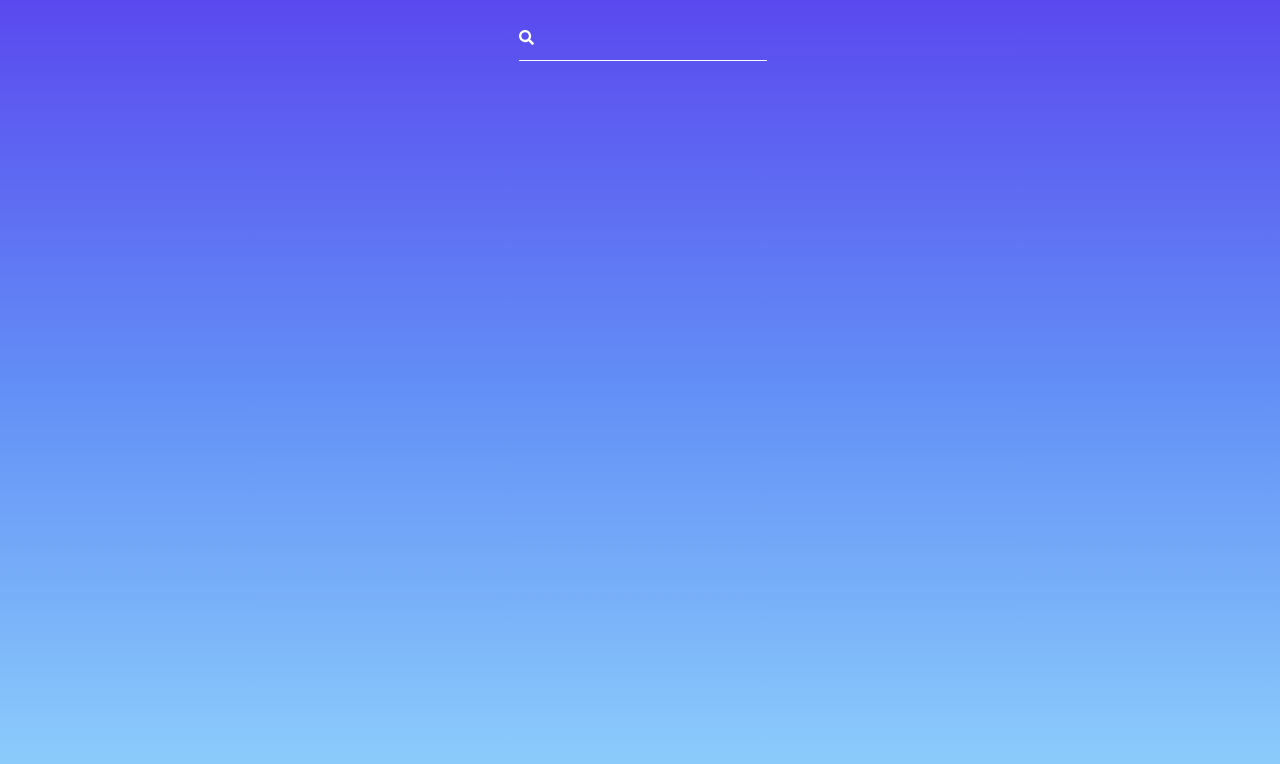
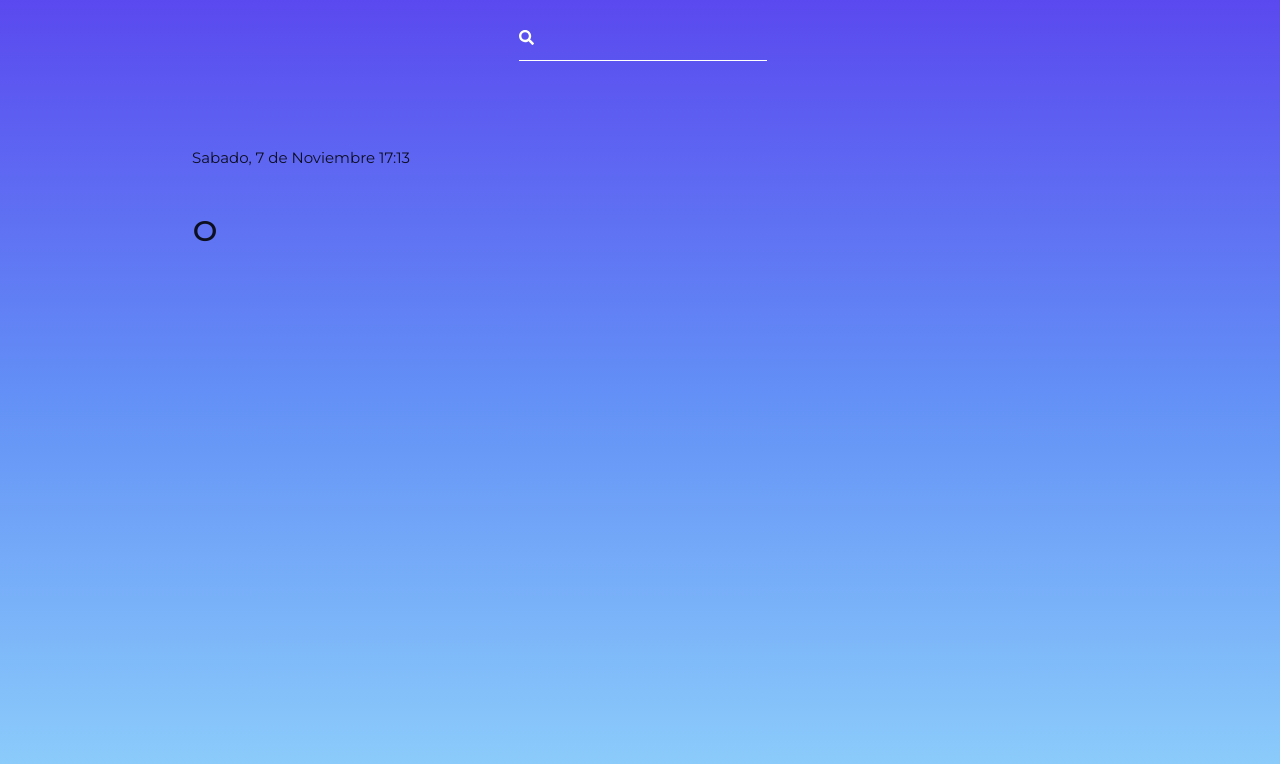
Before and after one commit to Alejandro-Ochando/weather_app_react, a React (Create React App) app: page / in a window 1280 px wide. Shown: the top 764 px of the page. Built offline with nearby package versions, Linux system fonts and the light colour scheme.

Commit message:
Mostrando la información del header

```diff
--- a/src/App.js
+++ b/src/App.js
@@ -1,11 +1,13 @@
 import React, { Fragment, useState, useEffect } from 'react';
 import Buscador from './componets/Buscador';
+import Header from './componets/Header';
 import axios from 'axios';
 
 function App() {
 
   const [ city, saveCity ] = useState('');
   const [ code, saveCode ] = useState(0);
+  const [ weather, saveWeather ] = useState({});
 
   useEffect(()=> {
 
@@ -18,8 +20,7 @@ function App() {
       const key ="zwYqaXaaX44qma1";
       const url = `https://api.tutiempo.net/json/?lan=${lan}&apid=${key}&lid=${code}`;
       const result = await axios.get(url);
-      console.log(url);
-      console.log(result);
+      saveWeather(result.data.hour_hour.hour1);
     }
 
     consultAPI();
@@ -33,8 +34,11 @@ function App() {
           saveCity={saveCity}
           saveCode={saveCode}
         />
+        <Header
+          city={city}
+          weather={weather}
+        />
       </div>
-      <p>{city}</p>
     </Fragment>
   );
 }
--- /dev/null
+++ b/src/componets/Header.js
@@ -0,0 +1,60 @@
+import React from 'react';
+
+const Header = ({ weather, city }) => {
+
+    const MESES = [
+        "Enero",
+        "Febrero",
+        "Marzo",
+        "Abril",
+        "Mayo",
+        "Junio",
+        "Julio",
+        "Agosto",
+        "Septiembre",
+        "Octubre",
+        "Noviembre",
+        "Diciembre"
+    ];
+
+    const WEEKEND = [
+        "Domingo",
+        "Lunes",
+        "Martes",
+        "Miercoles",
+        "Jueves",
+        "Viernes",
+        "Sabado"
+    ];
+
+    const nWeekend = new Date().getDay();
+    const day = new Date().getDate();
+    const nMonth = new Date().getMonth();
+    const hour = new Date().getHours();
+    const minutes = new Date().getMinutes();
+
+    const month = MESES[nMonth];
+    const weekend = WEEKEND[nWeekend];
+
+    const town = city.charAt(0).toUpperCase() + city.slice(1) ;
+
+    const { temperature, text} = weather;
+
+    if(weather.length === 0) return null;
+
+
+    return(
+        <div>
+            <h2>{town}</h2>
+            <p>{weekend}, {day} de {month} {hour}:{minutes}</p>
+            <h1>{temperature}º</h1>
+            <p>{text}</p>
+        </div>
+    );
+
+
+
+
+}
+
+export default Header;
```
